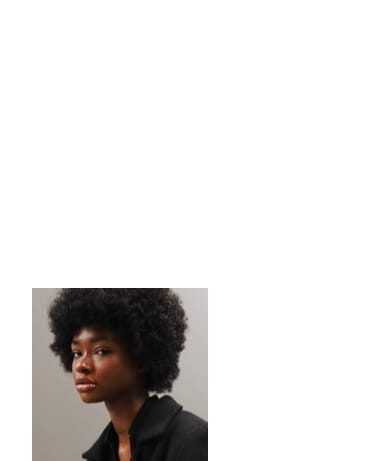
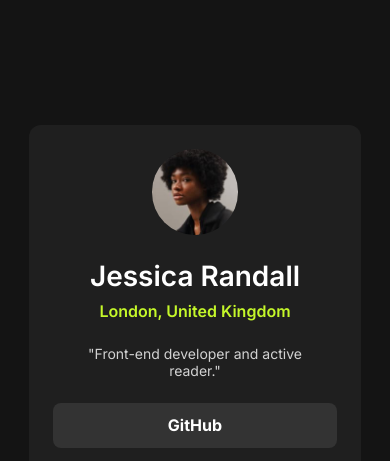
Before and after one commit to aarontark/social-profile-link-page, a plain HTML site: page index.html in a window 390 px wide. Shown: the top 461 px of the page. Drawn offline with Linux system fonts and the light colour scheme.

Commit message:
added mobile design

```diff
--- a/index.html
+++ b/index.html
@@ -18,10 +18,11 @@
   <main class="content-container">
     <div class="content-wrapper">
       <div class="img-container">
-        <img src="./assets/images/avatar-jessica.jpeg" alt="">
+        <img class="img" src="./assets/images/avatar-jessica.jpeg" alt="">
       </div>
       <h1 class="title">Jessica Randall</h1>
       <h2 class="subtitle">London, United Kingdom</h2>
+      <p class="bio">"Front-end developer and active reader."</p>
       <div class="btn-container">
         <button class="github"><a href="">GitHub</a></button>
         <button class="frontend"><a href="">Frontend Master</a></button>
--- a/style.css
+++ b/style.css
@@ -18,12 +18,83 @@
 body {
     font-family: 'Inter', sans-serif;
     display: flex;
-    flex-direction: column;
     justify-content: center;
     align-items: center;
     height: 100vh;
+    background-color: var(--off-black);
+    color: var(--white);
+    font-size: var(--body-font-size);
 }
 
 a {
     text-decoration: none;
+    color: white;
 }
+
+.content-container {
+    margin: 0 1rem;
+    background-color: var(--dark-grey);
+    max-width: 20.769rem;
+    border-radius: .75rem;
+}
+
+.content-wrapper {
+    display: flex;
+    flex-direction: column;
+    align-items: center;
+    margin: 1.5rem;
+}
+
+.img-container {
+    width: 100%;
+    display: flex;
+    justify-content: center;
+}
+
+.img {
+    width: 30%;
+    border-radius: 50%;
+}
+
+.title {
+    font-weight: 600;
+    padding-top: 1.5rem;
+}
+
+.subtitle {
+    color: var(--green);
+    font-size: 1rem;
+    font-weight: 600;
+    padding-top: .5rem;
+}
+
+.bio {
+    color: #ffffffcc;
+    padding: 1.5rem .5rem 0 .5rem;
+    text-align: center;
+}
+
+.btn-container {
+    display: flex;
+    flex-direction: column;
+    width: 100%;
+    padding-top: .5rem;
+}
+
+button {
+    margin-top: 1rem;
+    font-size: 1rem;
+    font-family: 'Inter', sans-serif;
+    color: #fff;
+    background-color: var(--grey);
+    border: none;
+    font-weight: 700;
+    padding: .8rem 0;
+    border-radius: .5rem;
+    cursor: pointer;
+}
+
+button:hover {
+    background: var(--green);
+    color: var(--grey);
+}
```
